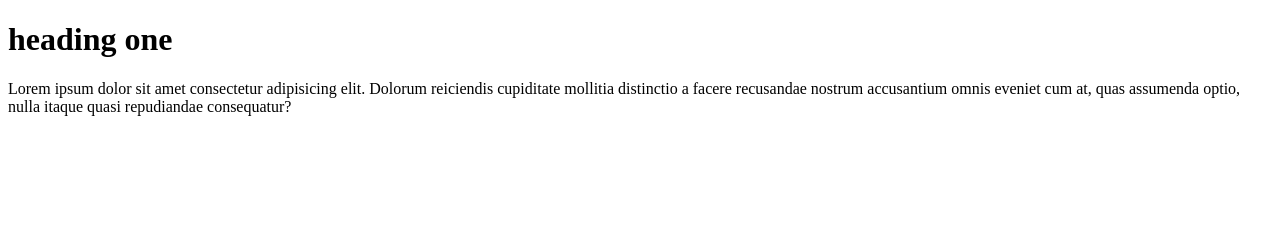
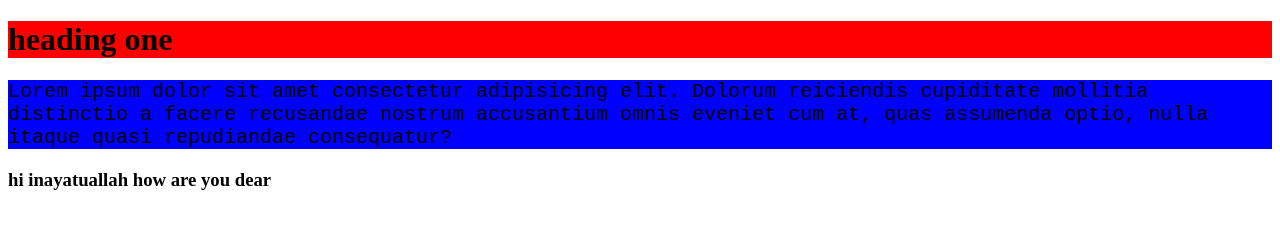
Before and after one commit to inayatuallah/css2, a plain HTML site: page git2/index.html in a window 1280 px wide. Drawn offline with Linux system fonts and the light colour scheme.

Commit message:
new edit code

```diff
--- a/git2/index.html
+++ b/git2/index.html
@@ -11,5 +11,9 @@
     <p>
         Lorem ipsum dolor sit amet consectetur adipisicing elit. Dolorum reiciendis cupiditate mollitia distinctio a facere recusandae nostrum accusantium omnis eveniet cum at, quas assumenda optio, nulla itaque quasi repudiandae consequatur?
     </p>
+    <h3>
+        hi inayatuallah how are you dear
+
+    </h3>
 </body>
 </html>
--- a/git2/style.css
+++ b/git2/style.css
@@ -0,0 +1,10 @@
+h1
+{
+    background-color: red;
+}
+p
+{
+    background-color: blue;
+    font-size: 20px;
+    font-family: 'Courier New', Courier, monospace;
+}
```
